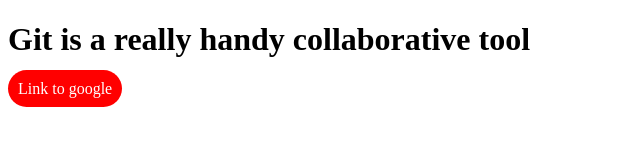
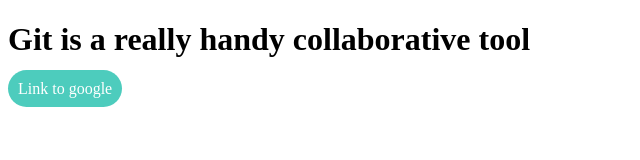
Before and after one commit to nachoal/test-repo, a plain HTML site: page index.html in a window 1280 px wide. Shown: the whole page, without its empty margins (0-640 px from the left). Drawn offline with Linux system fonts and the light colour scheme.

Commit message:
Change the color of the button to a nice bluish green

```diff
--- a/style.css
+++ b/style.css
@@ -1,7 +1,7 @@
 .btn {
   width: 40px;
   height: 40px;
-  background-color: red;
+  background-color: #4dccbd;
   text-decoration: none;
   color: white;
   border-radius: 25px;
```
